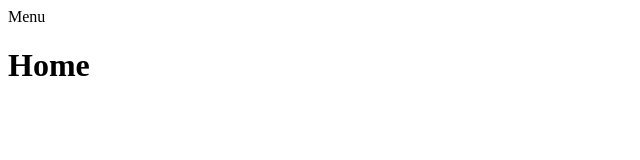
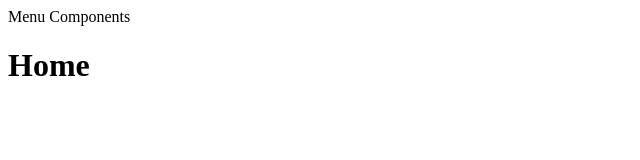
Before and after one commit to Cangemi/ideia-unica, a Next.js app: page / in a window 1280 px wide. Shown: the top 160 px of the page, without its empty margins (0-640 px from the left). Built offline with nearby package versions, Linux system fonts and the light colour scheme.

Commit message:
primeira página

```diff
--- /dev/null
+++ b/components/Menu.js
@@ -0,0 +1,9 @@
+const Menu = ()=> {
+    return(
+        <div>
+            Menu Components
+        </div>
+    );
+}
+
+export default Menu
--- a/pages/contato.js
+++ b/pages/contato.js
@@ -1,7 +1,9 @@
+import Menu from '../components/Menu';
+
 function Contato(){
     return(
         <div>
-            Menu <br />
+            <Menu />
             Contato
         </div>
     )
--- a/pages/index.js
+++ b/pages/index.js
@@ -1,8 +1,10 @@
+import Menu from '../components/Menu';
 
 function Home(){
     return(
         <div>
-            Menu<br />
+            <Menu />
+
             <h1>Home</h1>
         </div>
     )
--- a/pages/sobre.js
+++ b/pages/sobre.js
@@ -1,8 +1,11 @@
+
+import Menu from '../components/Menu';
+
 function Sobre(){
     return(
 
         <div>
-            Menu <br />
+            <Menu />
             Sobre a Empresa
         </div>
     )
```
